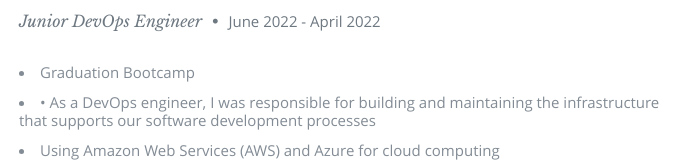
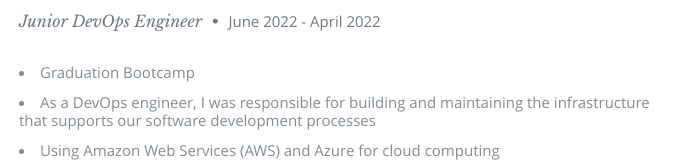
Before and after one commit to pance98/azure-resume, a plain HTML site: page frontend/index.html in a window 1280 px wide. Shown: the part 1590-1758 px from the top of the page, 386-1084 px from the left. Drawn offline with nearby package versions, Linux system fonts and the light colour scheme; no server answers.

```diff
--- a/frontend/index.html
+++ b/frontend/index.html
@@ -171,7 +171,7 @@
 
                   <p>
                   <li>Graduation Bootcamp</li>
-                  <li>•	As a DevOps engineer,
+                  <li>As a DevOps engineer,
                      I was responsible for building and maintaining the infrastructure that supports our software development processes</li>
                   <li>Using Amazon Web Services (AWS) and Azure for cloud computing</li>
                   <li>•	Developing and maintaining automation tools to streamline the software development lifecycle,
```
Also changed, not shown: 2 other files.
